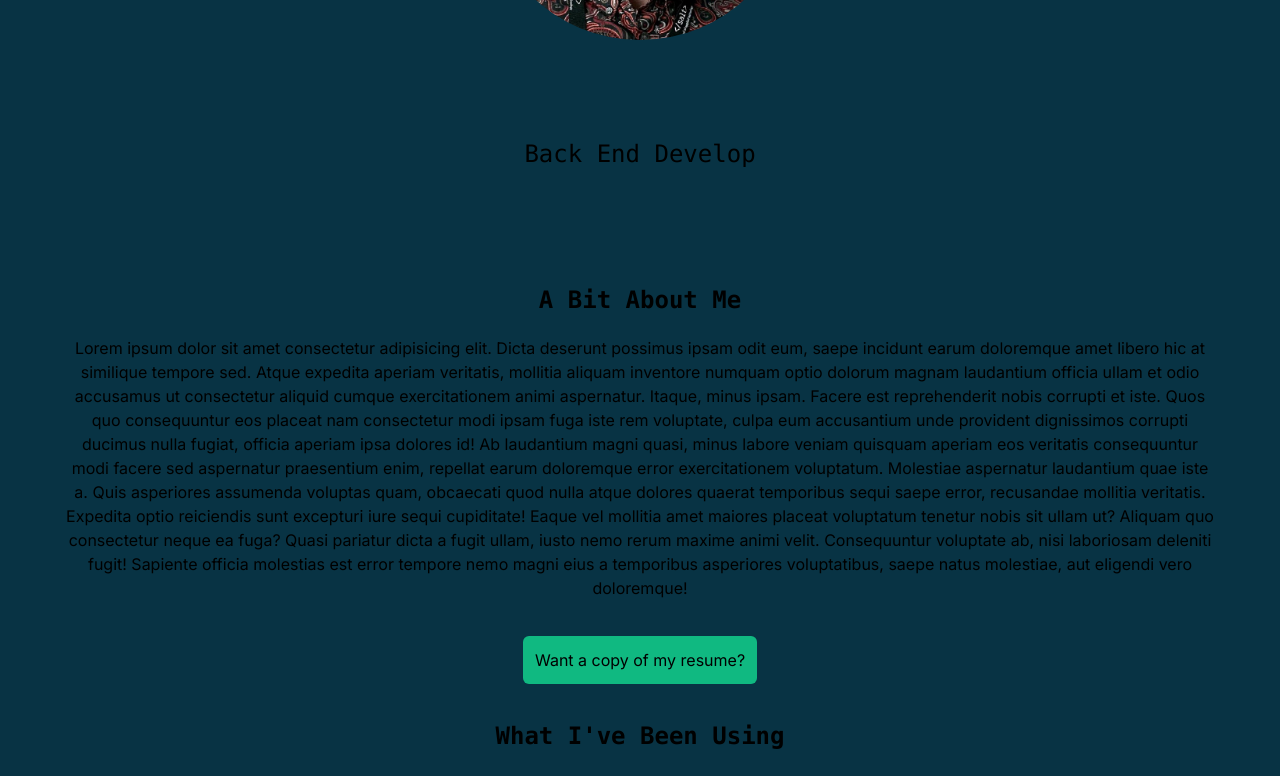
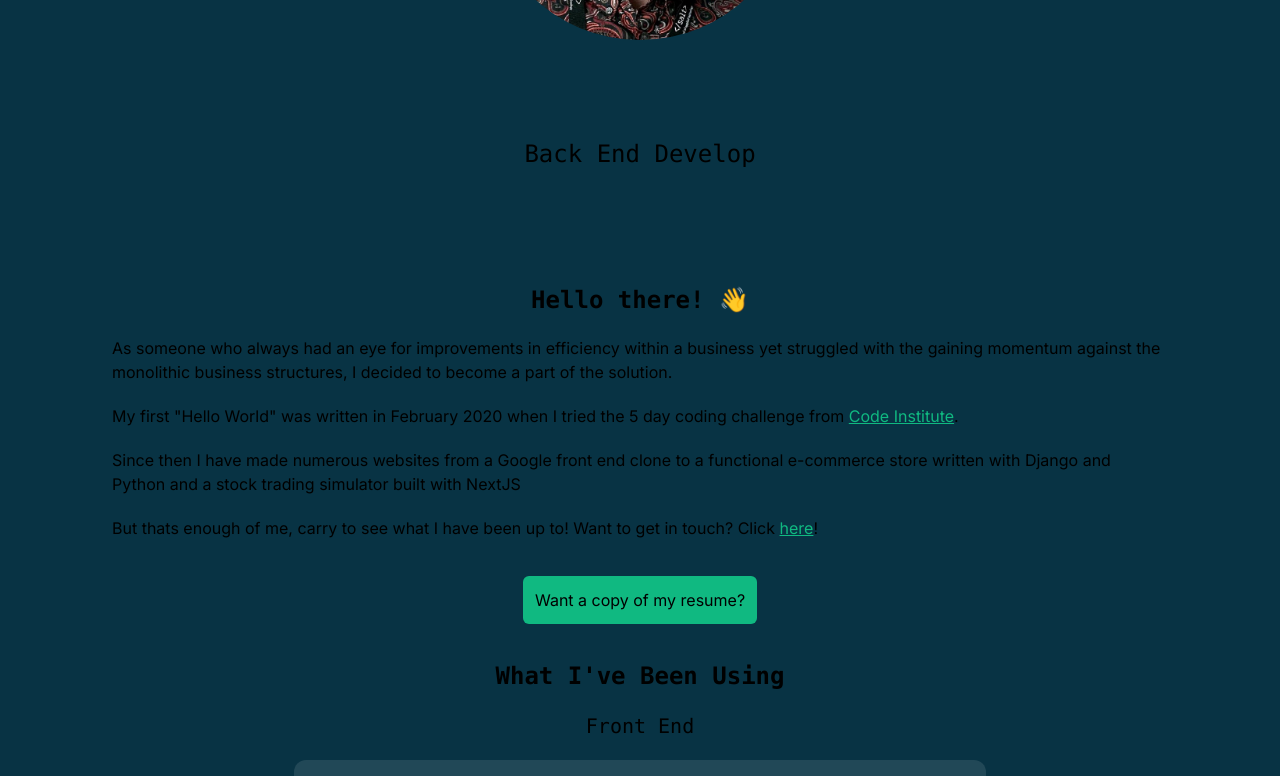
Before and after one commit to coolusername244/portfolio, a Next.js app: page / in a window 1280 px wide. Shown: the part 556-1332 px from the top of the page. Built offline with nearby package versions, Linux system fonts and the light colour scheme.

Commit message:
feat: Update About component with new introduction

```diff
--- a/src/app/components/About/About.tsx
+++ b/src/app/components/About/About.tsx
@@ -7,34 +7,40 @@ const About = () => {
       id="about"
       className="min-h-[90vh] w-[90%] items-center ml-[5%] md:pt-[5vh]"
     >
-      <article>
+      <article className="px-12">
         <h2 className="text-2xl font-mono font-bold text-center">
-          A Bit About Me
+          Hello there! 👋
         </h2>
-        <p className="my-5 text-center">
-          Lorem ipsum dolor sit amet consectetur adipisicing elit. Dicta
-          deserunt possimus ipsam odit eum, saepe incidunt earum doloremque amet
-          libero hic at similique tempore sed. Atque expedita aperiam veritatis,
-          mollitia aliquam inventore numquam optio dolorum magnam laudantium
-          officia ullam et odio accusamus ut consectetur aliquid cumque
-          exercitationem animi aspernatur. Itaque, minus ipsam. Facere est
-          reprehenderit nobis corrupti et iste. Quos quo consequuntur eos
-          placeat nam consectetur modi ipsam fuga iste rem voluptate, culpa eum
-          accusantium unde provident dignissimos corrupti ducimus nulla fugiat,
-          officia aperiam ipsa dolores id! Ab laudantium magni quasi, minus
-          labore veniam quisquam aperiam eos veritatis consequuntur modi facere
-          sed aspernatur praesentium enim, repellat earum doloremque error
-          exercitationem voluptatum. Molestiae aspernatur laudantium quae iste
-          a. Quis asperiores assumenda voluptas quam, obcaecati quod nulla atque
-          dolores quaerat temporibus sequi saepe error, recusandae mollitia
-          veritatis. Expedita optio reiciendis sunt excepturi iure sequi
-          cupiditate! Eaque vel mollitia amet maiores placeat voluptatum tenetur
-          nobis sit ullam ut? Aliquam quo consectetur neque ea fuga? Quasi
-          pariatur dicta a fugit ullam, iusto nemo rerum maxime animi velit.
-          Consequuntur voluptate ab, nisi laboriosam deleniti fugit! Sapiente
-          officia molestias est error tempore nemo magni eius a temporibus
-          asperiores voluptatibus, saepe natus molestiae, aut eligendi vero
-          doloremque!
+        <p className="my-5 text-left">
+          As someone who always had an eye for improvements in efficiency within
+          a business yet struggled with the gaining momentum against the
+          monolithic business structures, I decided to become a part of the
+          solution.
+        </p>
+        <p className="my-5 text-left">
+          My first &quot;Hello World&quot; was written in February 2020 when I
+          tried the 5 day coding challenge from{' '}
+          <a
+            className="underline text-emerald-500"
+            target="_blank"
+            href="https://codeinstitute.net/se/5-day-coding-challenge/"
+          >
+            Code Institute
+          </a>
+          .
+        </p>
+        <p className="my-5 text-left">
+          Since then I have made numerous websites from a Google front end clone
+          to a functional e-commerce store written with Django and Python and a
+          stock trading simulator built with NextJS
+        </p>
+        <p className="my-5 text-left">
+          But thats enough of me, carry to see what I have been up to! Want to
+          get in touch? Click{' '}
+          <a href="#contact" className="underline text-emerald-500">
+            here
+          </a>
+          !
         </p>
       </article>
       <div className="w-[100%] my-9 text-center">
```
